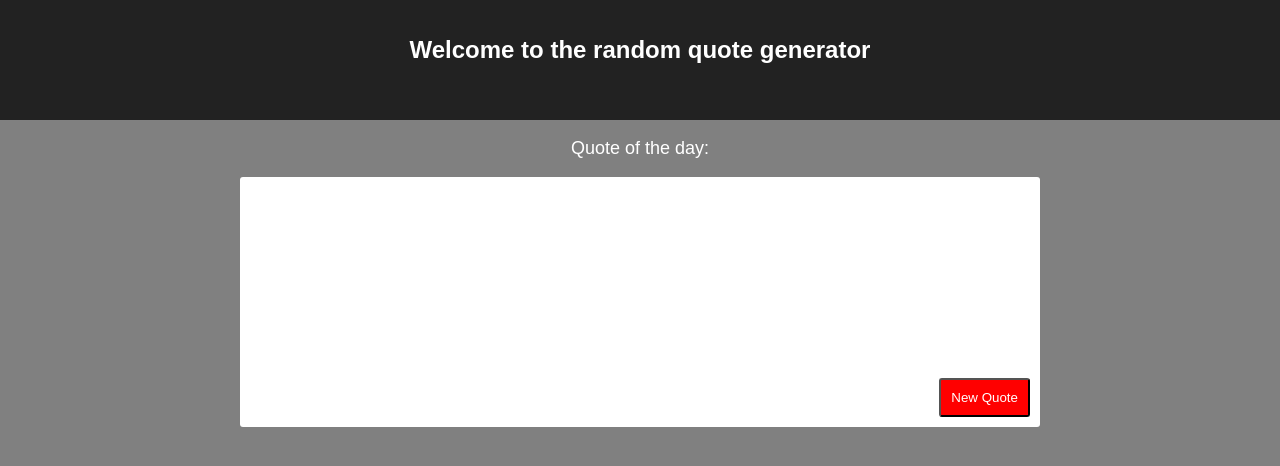
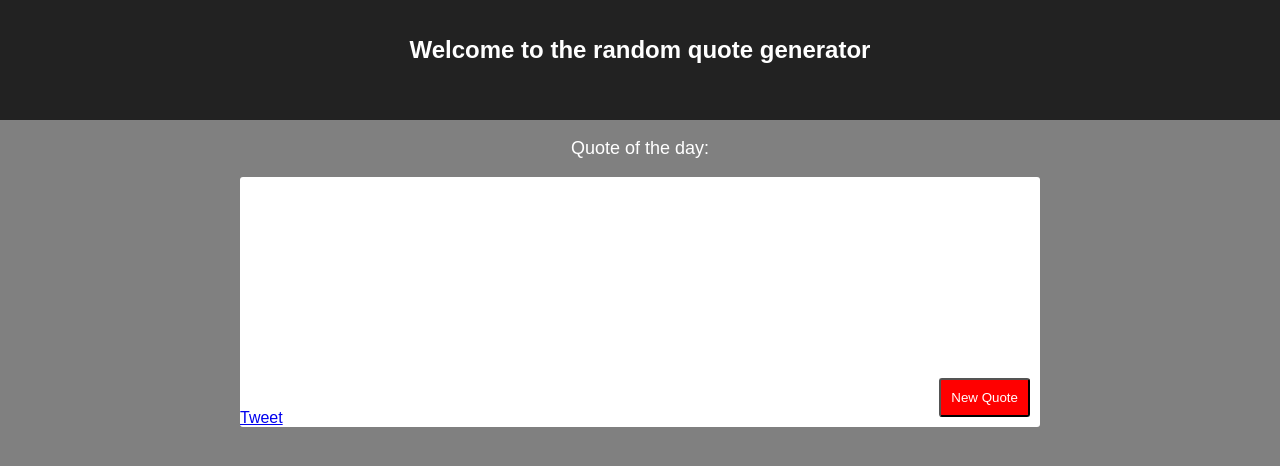
Before and after one commit to vvirgitti/quote-generator, a React (Create React App) app: page / in a window 1280 px wide. Shown: the top 466 px of the page. Built offline with nearby package versions, Linux system fonts and the light colour scheme; a web font is replaced by a local one.

Commit message:
Added a twitter button but not yet working properly - WIP

```diff
--- a/public/index.html
+++ b/public/index.html
@@ -11,6 +11,24 @@
     <link rel="manifest" href="%PUBLIC_URL%/manifest.json">
     <link rel="shortcut icon" href="%PUBLIC_URL%/favicon.ico">
     <link href="https://fonts.googleapis.com/css?family=Kavivanar|Montserrat" rel="stylesheet">
+
+    <script>window.twttr = (function(d, s, id) {
+      var js, fjs = d.getElementsByTagName(s)[0],
+        t = window.twttr || {};
+      if (d.getElementById(id)) return t;
+      js = d.createElement(s);
+      js.id = id;
+      js.src = "https://platform.twitter.com/widgets.js";
+      fjs.parentNode.insertBefore(js, fjs);
+
+      t._e = [];
+      t.ready = function(f) {
+        t._e.push(f);
+      };
+
+      return t;
+    }(document, "script", "twitter-wjs"));</script>
+  </html>
     <!--
       Notice the use of %PUBLIC_URL% in the tags above.
       It will be replaced with the URL of the `public` folder during the build.
@@ -38,4 +56,3 @@
       To create a production bundle, use `npm run build` or `yarn build`.
     -->
   </body>
-</html>
--- a/src/App.css
+++ b/src/App.css
@@ -51,6 +51,12 @@
   padding-top: 20px;
 }
 
+.twitter-share-button {
+  position: absolute;
+  left: 0px;
+  bottom: 0px;
+}
+
 body {
   background-color: grey;
 }
--- a/src/App.js
+++ b/src/App.js
@@ -13,7 +13,6 @@ class App extends Component {
           Quote of the day:
         </p>
         <Quote />
-
       </div>
     );
   }
--- a/src/QuoteBox.js
+++ b/src/QuoteBox.js
@@ -24,11 +24,19 @@ export class Quote extends React.Component {
   }
 
   render () {
+
     return (
       <div className="Box">
         <button className="Button" onClick={this.handleClick}>New Quote</button>
         <div className="quote">{this.state.quote}</div>
         <div className="author">{this.state.author}</div>
+          <a className="twitter-share-button"
+            href="https://twitter.com/share"
+            data-size="large"
+            data-text="custom text"
+            data-hashtags="quote">
+          Tweet
+          </a>
       </div>
     );
   }
```
